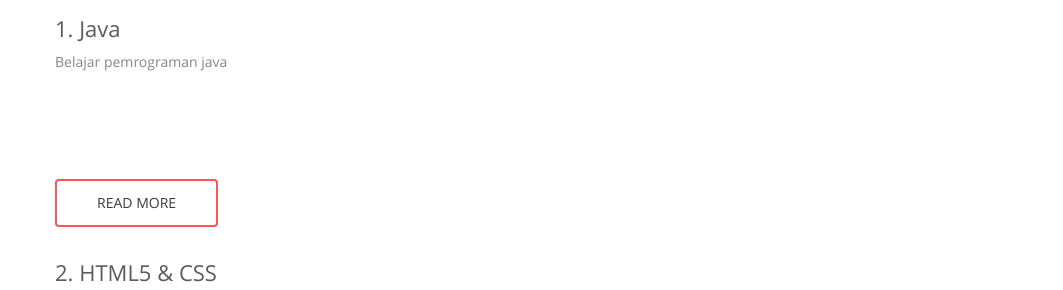
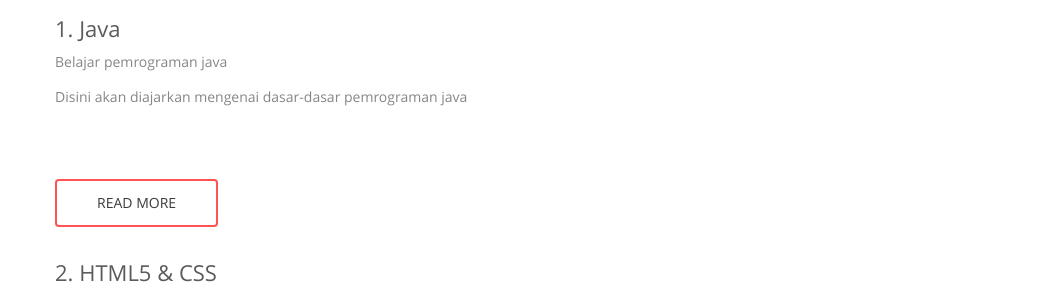
Before and after one commit to faiz-alhadiid/CodeGuru, a plain HTML site: page courses.html in a window 1280 px wide. Shown: the part 245-535 px from the top of the page, 0-1063 px from the left. Drawn offline with Linux system fonts and the light colour scheme.

Commit message:
update deskripsi java

```diff
--- a/courses.html
+++ b/courses.html
@@ -79,6 +79,7 @@
 				<h4>1. Java</h4>
 				<div class="col-md-10 tech_para">
 					<p class="para">Belajar pemrograman java</p>
+					<p class="para">Disini akan diajarkan mengenai dasar-dasar pemrograman java</p>
 				</div>
 				<div class="col-md-2 images_1_of_4 bg1 pull-right">
 					<span class="bg"><img class="logo11" src="images/java-logo-vector.png"/></span>
```
